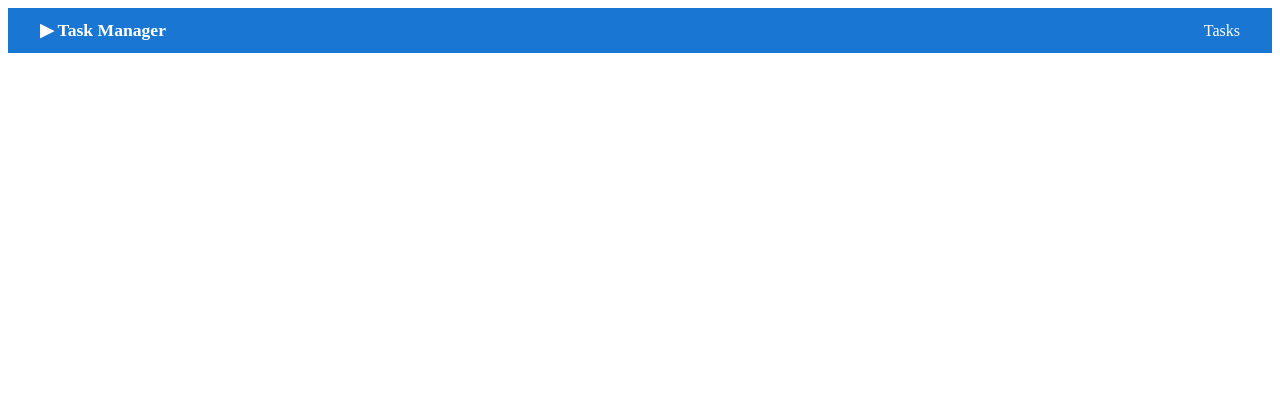
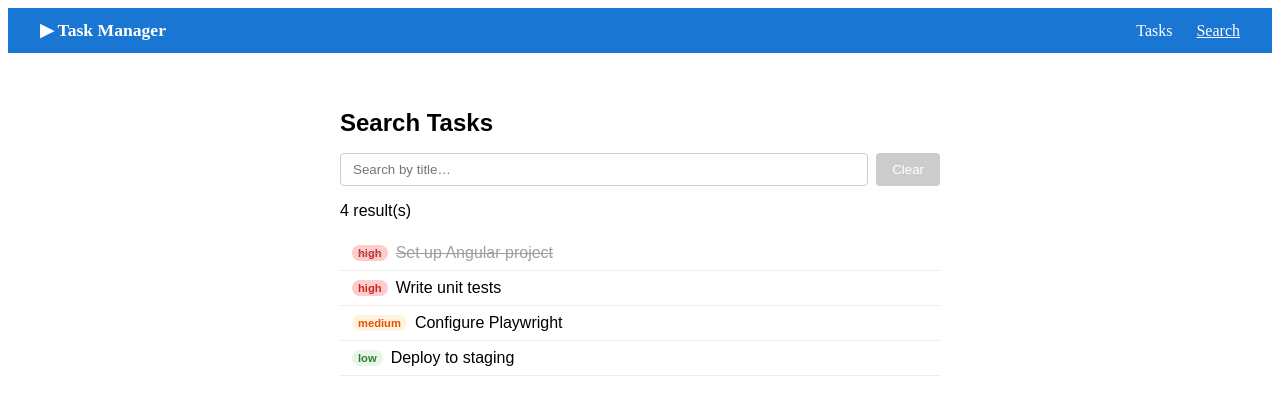
Before and after one commit to Jelmer-dataleaf/Test, an Angular app in the folder demo-app/: page /search in a window 1280 px wide. Before the commit this address led to /. Shown: the top 404 px of the page. Built offline with nearby package versions, Linux system fonts and the light colour scheme.

Commit message:
feat(search): add TaskSearch component with filter and clear

```diff
--- a/demo-app/src/app/app.html
+++ b/demo-app/src/app/app.html
@@ -1,7 +1,8 @@
 <header class="app-header" data-testid="app-header">
   <span class="logo">&#9654; Task Manager</span>
   <nav>
-    <a routerLink="/tasks" routerLinkActive="active" data-testid="nav-tasks">Tasks</a>
+    <a routerLink="/tasks"  routerLinkActive="active" data-testid="nav-tasks">Tasks</a>
+    <a routerLink="/search" routerLinkActive="active" data-testid="nav-search">Search</a>
   </nav>
 </header>
 
--- a/demo-app/src/app/app.routes.ts
+++ b/demo-app/src/app/app.routes.ts
@@ -1,9 +1,11 @@
 import { Routes } from '@angular/router';
-import { TaskListComponent }   from './components/task-list/task-list.component';
+import { TaskListComponent } from './components/task-list/task-list.component';
 import { TaskDetailComponent } from './components/task-detail/task-detail.component';
+import { TaskSearchComponent } from './components/task-search/task-search.component';
 
 export const routes: Routes = [
   { path: '',          redirectTo: 'tasks', pathMatch: 'full' },
   { path: 'tasks',     component: TaskListComponent },
   { path: 'tasks/:id', component: TaskDetailComponent },
+  { path: 'search',    component: TaskSearchComponent },
 ];
--- a/demo-app/src/app/components/task-detail/task-detail.component.ts
+++ b/demo-app/src/app/components/task-detail/task-detail.component.ts
@@ -1,7 +1,7 @@
 import { Component, OnInit } from '@angular/core';
-import { CommonModule }      from '@angular/common';
+import { CommonModule } from '@angular/common';
 import { ActivatedRoute, RouterModule } from '@angular/router';
-import { Task }        from '../../models/task.model';
+import { Task } from '../../models/task.model';
 import { TaskService } from '../../services/task.service';
 
 @Component({
@@ -17,7 +17,7 @@ export class TaskDetailComponent implements OnInit {
 
   constructor(
     private route: ActivatedRoute,
-    private taskService: TaskService
+    private taskService: TaskService,
   ) {}
 
   ngOnInit(): void {
--- /dev/null
+++ b/demo-app/src/app/components/task-search/task-search.component.html
@@ -0,0 +1,31 @@
+<section class="task-search" data-testid="task-search">
+  <h2>Search Tasks</h2>
+
+  <div class="search-bar">
+    <input
+      data-testid="search-input"
+      type="text"
+      placeholder="Search by title…"
+      [(ngModel)]="query"
+      name="query"
+      (input)="search()"
+    />
+    <button data-testid="clear-btn" type="button" (click)="clearSearch()" [disabled]="!query">
+      Clear
+    </button>
+  </div>
+
+  <p data-testid="result-count">{{ filteredTasks.length }} result(s)</p>
+
+  <ul data-testid="search-results">
+    @for (task of filteredTasks; track task.id) {
+      <li [attr.data-testid]="'search-result-' + task.id" [class.completed]="task.completed">
+        <span class="badge priority-{{ task.priority }}">{{ task.priority }}</span>
+        {{ task.title }}
+      </li>
+    }
+    @empty {
+      <li data-testid="no-results">No tasks match your search.</li>
+    }
+  </ul>
+</section>
--- /dev/null
+++ b/demo-app/src/app/components/task-search/task-search.component.scss
@@ -0,0 +1,53 @@
+.task-search {
+  max-width: 600px;
+  margin: 2rem auto;
+  font-family: sans-serif;
+
+  h2 { margin-bottom: 1rem; }
+
+  .search-bar {
+    display: flex;
+    gap: 0.5rem;
+    margin-bottom: 1rem;
+
+    input {
+      flex: 1;
+      padding: 0.5rem 0.75rem;
+      border: 1px solid #ccc;
+      border-radius: 4px;
+    }
+
+    button {
+      padding: 0.5rem 1rem;
+      border: none;
+      border-radius: 4px;
+      background: #e53935;
+      color: #fff;
+      cursor: pointer;
+
+      &:disabled { background: #ccc; cursor: not-allowed; }
+    }
+  }
+
+  ul { list-style: none; padding: 0; }
+
+  li {
+    padding: 0.5rem 0.75rem;
+    border-bottom: 1px solid #eee;
+    display: flex;
+    align-items: center;
+    gap: 0.5rem;
+
+    &.completed { color: #9e9e9e; text-decoration: line-through; }
+  }
+
+  .badge {
+    font-size: 0.7rem;
+    padding: 2px 6px;
+    border-radius: 10px;
+    font-weight: 700;
+    &.priority-high   { background: #ffcccc; color: #c62828; }
+    &.priority-medium { background: #fff3e0; color: #e65100; }
+    &.priority-low    { background: #e8f5e9; color: #2e7d32; }
+  }
+}
--- /dev/null
+++ b/demo-app/src/app/components/task-search/task-search.component.ts
@@ -0,0 +1,39 @@
+import { Component, OnInit } from '@angular/core';
+import { CommonModule }      from '@angular/common';
+import { FormsModule }       from '@angular/forms';
+import { Task }              from '../../models/task.model';
+import { TaskService }       from '../../services/task.service';
+
+@Component({
+  selector: 'app-task-search',
+  standalone: true,
+  imports: [CommonModule, FormsModule],
+  templateUrl: './task-search.component.html',
+  styleUrl: './task-search.component.scss',
+})
+export class TaskSearchComponent implements OnInit {
+  query       = '';
+  allTasks:      Task[] = [];
+  filteredTasks: Task[] = [];
+
+  constructor(private taskService: TaskService) {}
+
+  ngOnInit(): void {
+    this.taskService.getTasks().subscribe((tasks) => {
+      this.allTasks      = tasks;
+      this.filteredTasks = tasks;
+    });
+  }
+
+  search(): void {
+    const q = this.query.toLowerCase().trim();
+    this.filteredTasks = q
+      ? this.allTasks.filter((t) => t.title.toLowerCase().includes(q))
+      : this.allTasks;
+  }
+
+  clearSearch(): void {
+    this.query         = '';
+    this.filteredTasks = this.allTasks;
+  }
+}
```
Also changed, not shown: demo-app/src/app/app.scss (+20 -5 lines), demo-app/src/app/components/task-detail/task-detail.component.scss (+32 -8 lines), demo-app/src/app/components/task-list/task-list.component.html (+8 -4 lines), demo-app/src/app/components/task-list/task-list.component.scss (+29 -8 lines), demo-app/src/app/components/task-list/task-list.component.ts (+6 -6 lines), demo-app/src/app/services/task.service.ts (+5 -7 lines), 1 other file (tests, documents, lock files or other folders).
